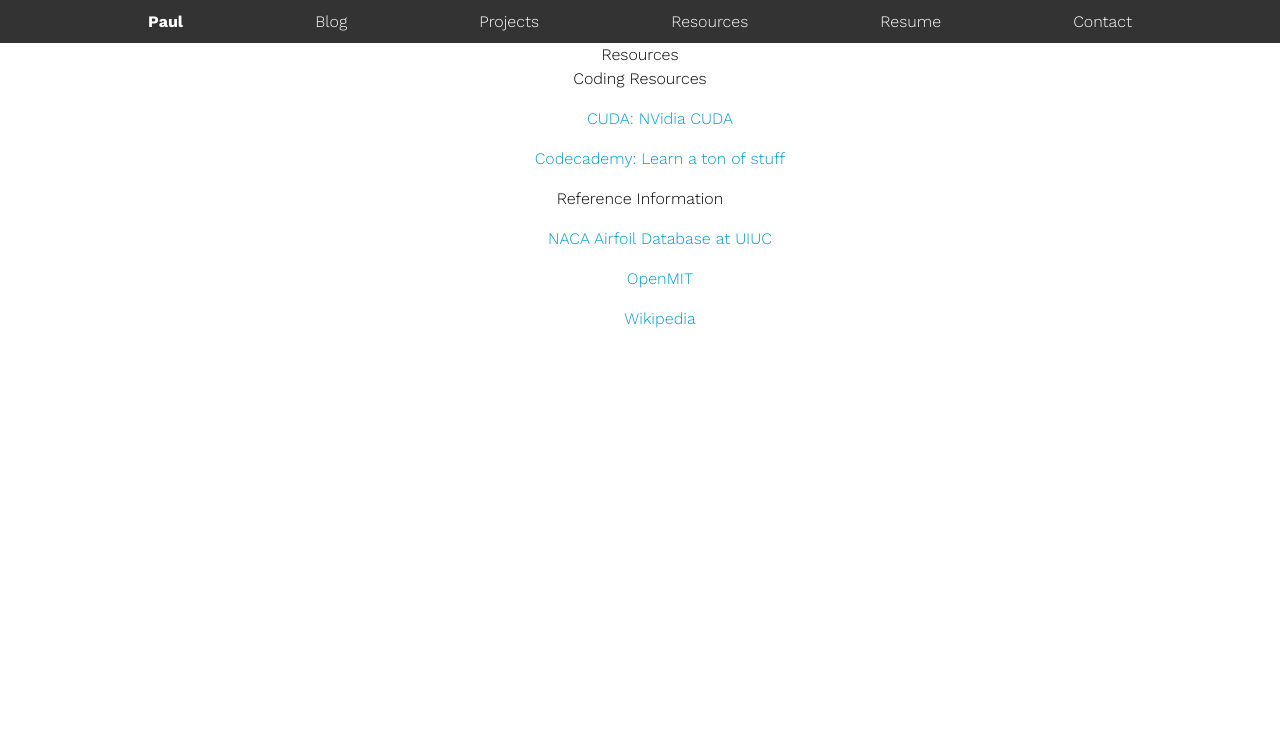
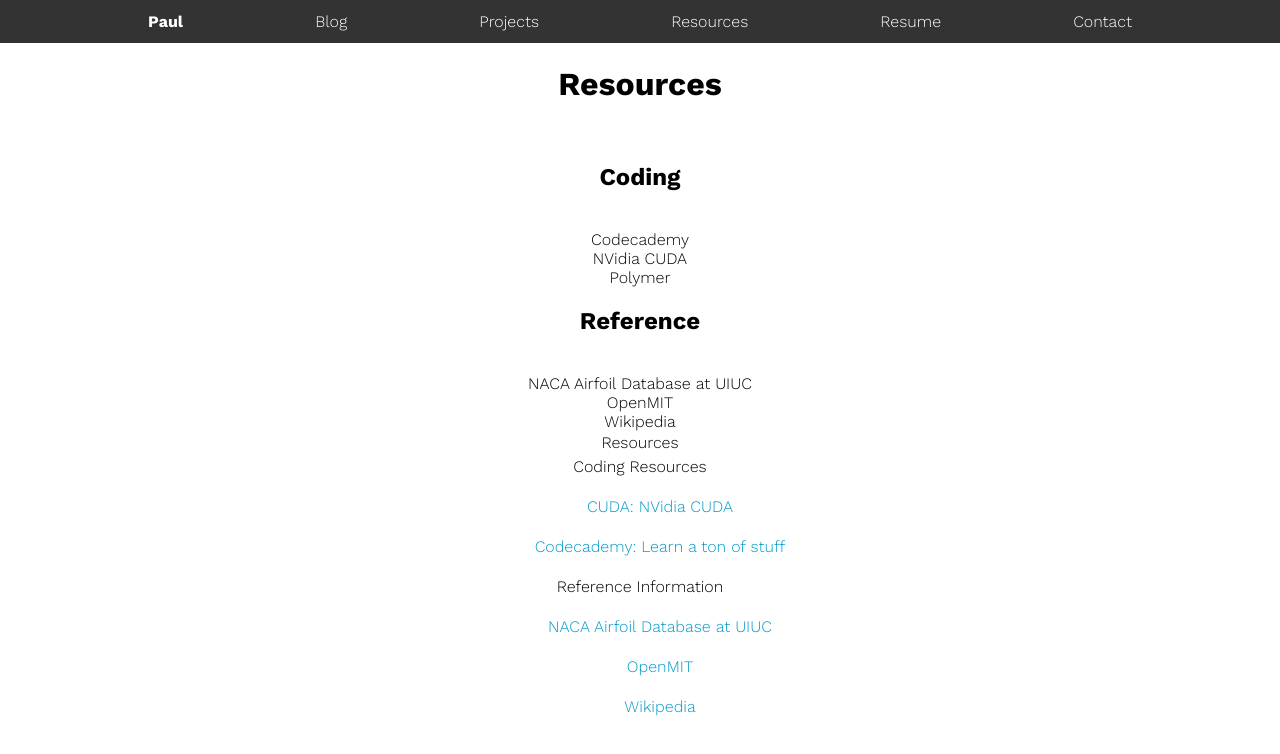
Before and after one commit to pkeutelian/pkeu-net, a website: page dev/resources.html in a window 1280 px wide. Drawn offline with nearby package versions, Linux system fonts and the light colour scheme.

Commit message:
[WIP] Updating resources page to match the rest of the site's design. pak/pkeu-net#9

```diff
--- a/dev/resources.html
+++ b/dev/resources.html
@@ -18,8 +18,6 @@
 		<!link rel="import" href="build.html">
 
 		<link rel="icon" type="img/ico" href="./images/favicon.ico">
-		<link rel="import" href="./bower_components/iron-collapse/iron-collapse.html">
-
 	</head>
 	<body class="fullbleed layout vertical custom-style">
 	<!body unresolved>
@@ -33,7 +31,21 @@
 					<a href="resume.html">Resume</a>
 					<a href="contact.html">Contact</a>
 				</div>
-			</div><center>
+			</div>
+			<div>
+			<center><h1>Resources</h1><br>
+			<h2>Coding</h2><br>
+			Codecademy<br>
+			NVidia CUDA<br>
+			Polymer<p>
+
+			<h2>Reference</h2><br>
+			NACA Airfoil Database at UIUC<br>
+			OpenMIT<br>
+			Wikipedia<br></center>
+			</div>
+
+			<center>
 			<div class="fit normal-text refres" style="display:flex; justify-content:center; flex-direction:column">
 				<div class="title" id="resources-title">Resources</div>
 				<div class="subtitle" id="resources-code-title">Coding Resources</div>
```
